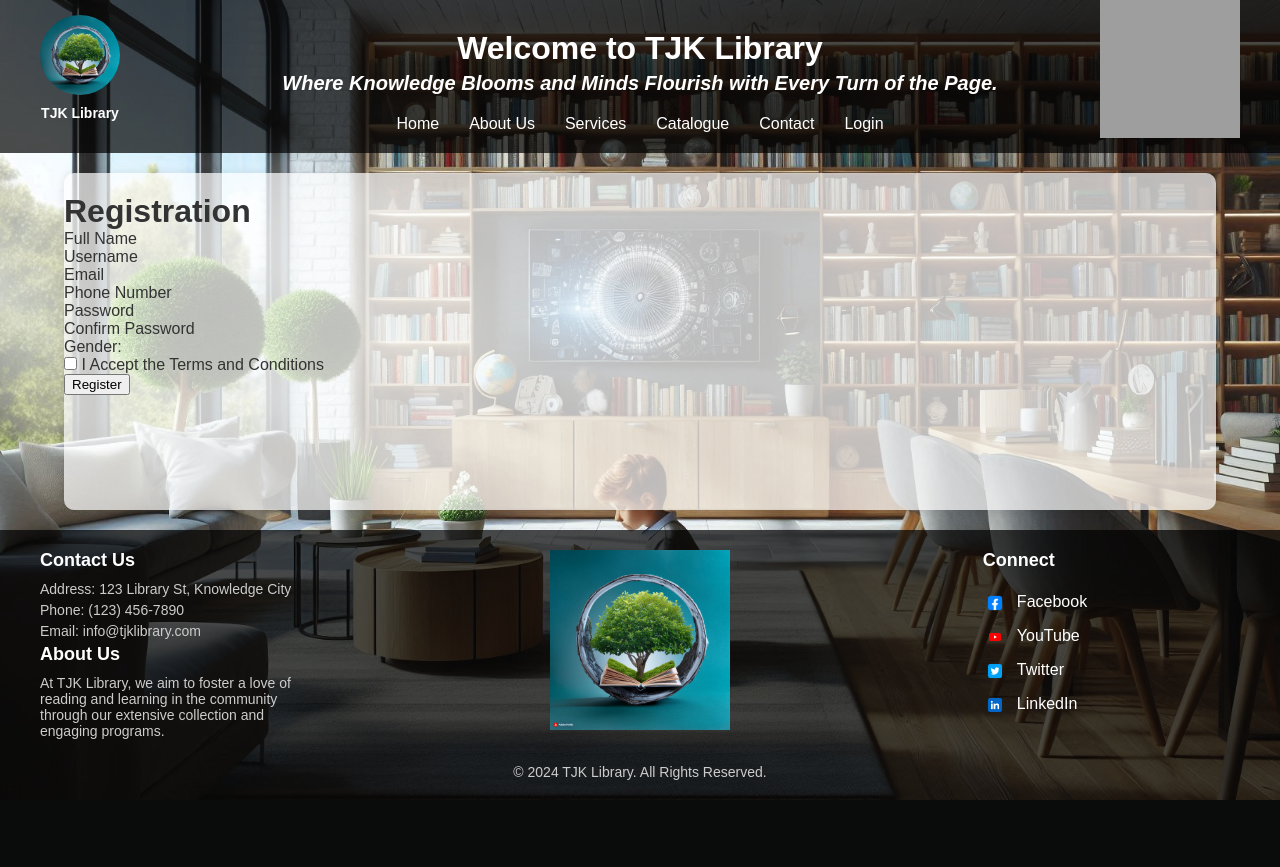
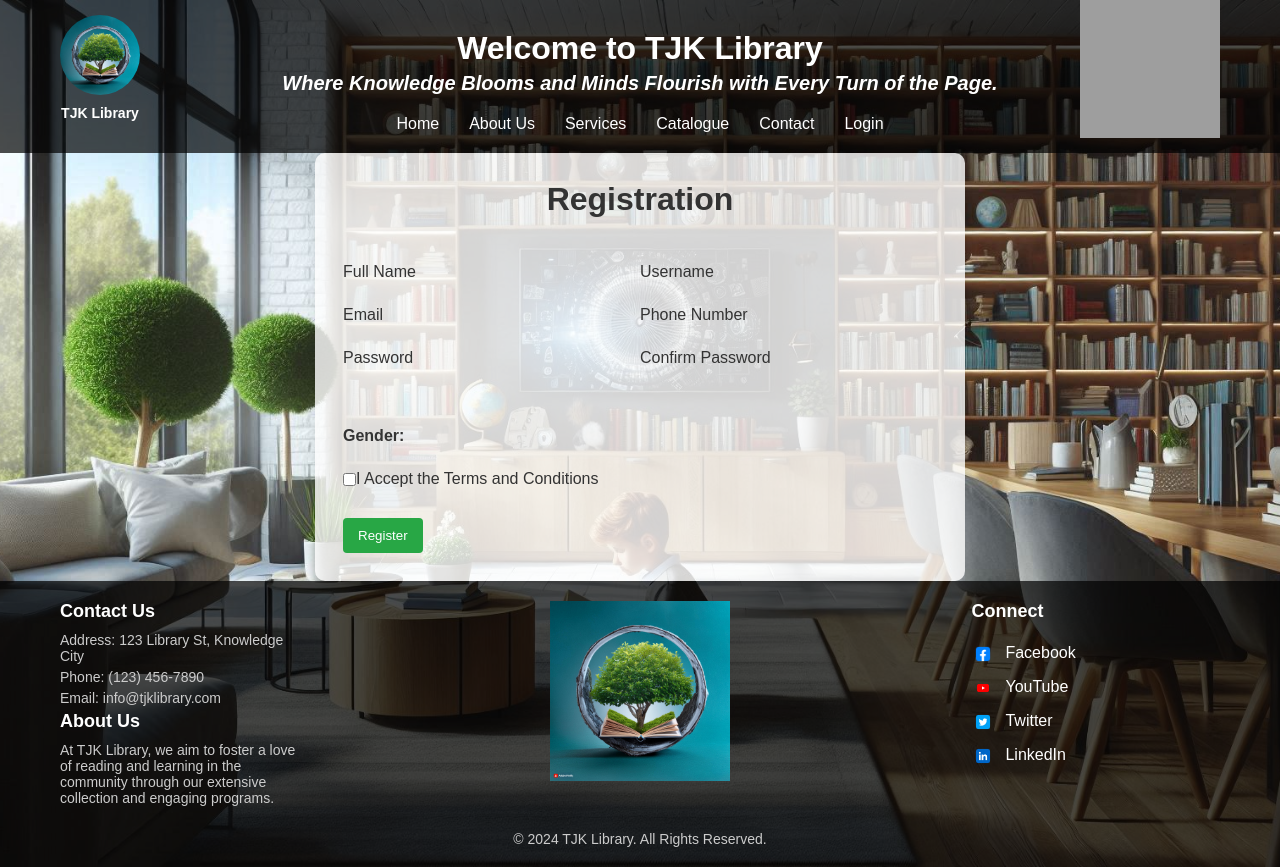
Before and after one commit to ThejanDulara/Group_1, a Django app: template lims_portal/lims_app/templates/lims_app/register.html in a window 1280 px wide. Before the commit the page ends 800 px from the top, so only its background shows below. Run offline with Django 3.2, Linux system fonts and the light colour scheme; the template is opened without the code that fills it, so the values that code supplies are empty; grey boxes are pictures that could not be loaded.

Commit message:
modifications

```diff
--- a/lims_portal/lims_app/models.py
+++ b/lims_portal/lims_app/models.py
@@ -10,6 +10,9 @@ class AddBook(models.Model):
     quantity = models.IntegerField()
     description = models.TextField()
     image = models.ImageField(upload_to='book_images/', null=True, blank=True)
+
+    def __str__(self):
+        return self.name
 
 
 class profile(models.Model):
--- a/lims_portal/lims_app/templates/lims_app/user_page.html
+++ b/lims_portal/lims_app/templates/lims_app/user_page.html
@@ -161,8 +161,8 @@
         <nav>
             <ul>
                 <li><a href="{% url 'user_page' %}" class="nav-link {% if request.resolver_match.url_name == 'home' %}active{% endif %}">Home</a></li>
-                <li><a href="#" class="nav-link">Categories</a></li>
-                <li><a href="#" class="nav-link">My Reservations</a></li>
+                <li><a href="{% url 'category' %}" class="nav-link">Categories</a></li>
+                <li><a href="{% url 'reservation' %}" class="nav-link">My Reservations</a></li>
                 <li><a href="{% url 'userlogout' %}" class="nav-link {% if request.resolver_match.url_name == 'userlogout' %}active{% endif %}">Logout</a></li>
             </ul>
         </nav>
--- a/lims_portal/lims_portal/settings.py
+++ b/lims_portal/lims_portal/settings.py
@@ -79,7 +79,7 @@ DATABASES = {
         'USER': 'root',
         'PASSWORD': '',
         'HOST': 'localhost',
-        'PORT': '3308',
+        'PORT': '3306',
     }
 }
 
@@ -130,5 +130,5 @@ import os
 
 BASE_DIR = os.path.dirname(os.path.dirname(os.path.abspath(__file__)))
 
-MEDIA_URL = '/media/'
-MEDIA_ROOT = os.path.join(BASE_DIR, 'media')
+MEDIA_URL = '/lims_app/media/'
+MEDIA_ROOT = os.path.join(BASE_DIR, 'lims_app/media')
--- a/lims_portal/static/css/Registration.css
+++ b/lims_portal/static/css/Registration.css
@@ -1,25 +1,19 @@
-        /* Reset some default styles */
-        body, h1, h2, p, input {
+* {
     margin: 0;
     padding: 0;
     box-sizing: border-box;
 }
 
-        /* Body styles */
 body {
+    font-family: Arial, sans-serif;
     margin: 0;
     padding: 0;
-        font-family: Arial, sans-serif;
-        background-image: url('../images/background.jpeg');
+    background-image: url('../images/background.jpeg'); /* Path to your background image */
     background-size: cover;
     background-repeat: no-repeat;
     background-position: center center;
     color: #333;
-        display: flex;
-        flex-direction: column;
-        min-height: 100vh;
 }
-
 
 .header {
     background-color: rgba(0, 0, 0, 0.7); /* Semi-transparent black background */
@@ -47,7 +41,7 @@
 
 .logo {
     border-radius: 50%;
-            width: 80px;
+    width:80px;
     height: 80px;
     margin-bottom: 10px;
 }
@@ -75,7 +69,7 @@
 }
 
 .decoration {
-            width: 140px;
+    width:140px;
     height: 140px;
     position: absolute;
     right: 20px;
@@ -116,117 +110,143 @@
 }
 
 .container {
-            width: 90%;
-            margin: 20px auto;
-            padding: 20px 0;
-            background: rgba(255, 255, 255, 0.7);
+    background-color: rgba(255, 255, 255, 0.8);
+    padding: 28px;
     border-radius: 10px;
     box-shadow: 0 0 10px rgba(0, 0, 0, 0.1);
-            flex-grow: 1;
+    max-width: 650px;
+    margin-bottom: 40px;
+    align: center;
+    margin: 0 auto; /* Center the container horizontally */
+}
+.form-title {
+    margin-bottom: 20px;
+    color: #333;
+    text-align: center;
 }
 
-
-        .dashboard {
-            padding: 20px;
+.main-user-info {
+    display: flex;
+    flex-wrap: wrap;
+    justify-content: space-between;
+    padding: 20px 0;
 }
 
-        .greeting {
-            text-align: center;
-            margin-bottom: 20px;
-            margin-top: 10px;
+.user-input-box {
+    display: flex;
+    flex-wrap: wrap;
+    width: 50%;
+    padding-bottom: 15px;
+    margin-bottom: 0px;
+    text-align: left;
+    flex-direction: column; /* Ensure column direction */
 }
 
-        .search-bar-component {
-            text-align: center;
-            margin: 20px 0;
+.user-input-box:nth-child(2n) {
+    justify-content: end;
 }
 
-        .search-bar {
-            display: flex;
-            justify-content: center;
-            align-items: center;
-            background-color: #fff;
-            padding: 10px;
-            border-radius: 5px;
-            box-shadow: 0 0 5px rgba(0, 0, 0, 0.1);
+.user-input-box label {
+    width: 95%;
+    color: #333;
+    margin: 5px 0;
+    display: block;
+    margin-bottom: 5px;
 }
 
-        .search-facet {
+.user-input-box input {
+    height: 40px;
+    width: 95%;
+    border-radius: 7px;
+    outline: none;
+    border: 1px solid #ccc;
+    padding: 0 10px;
+}
+
+.error-message {
+    color: red;
+    font-size: 0.9em;
+    margin-top: 5px;
+    display: block;
+}
+
+.extra-info {
+    display: flex;
+    flex-direction: column;
+    padding: 20px 0;
+}
+
+.inline-group {
+    display: flex;
+    align-items: center;
+    margin-bottom: 15px;
+}
+
+.inline-title {
+    font-weight: bold;
+    color: #333;
+    margin-right: 10px;
+}
+
+.inline-category {
     display: flex;
     align-items: center;
 }
 
-        .search-facet-selector {
-            margin-right: 10px;
+.inline-category label {
+    padding: 0 20px 0 5px;
+    cursor: pointer;
 }
 
-        .search-facet-selector select, .search-bar-input input[type="text"] {
-            padding: 10px;
-            border-radius: 5px;
-            border: 1px solid #ccc;
-            width: 400px;
+.inline-category input {
+    cursor: pointer;
 }
 
-        .search-facet-selector select {
-            width: 150px;
+.button-group {
+    display: flex;
+    justify-content: space-between;
+    align-items: center;
+    margin-top: 0px;
 }
 
-        .search-bar-input {
+.btn {
+    padding: 10px 15px;
+    border: none;
+    border-radius: 4px;
+    cursor: pointer;
+}
+
+.register-btn {
+    background-color: #28a745;
+    color: #fff;
+}
+
+.agree {
     display: flex;
     align-items: center;
+    margin: 5px 0;
 }
 
-        .search-bar-input input[type="submit"] {
-            padding: 10px 20px;
-            background-color: #1abc9c;
-            color: white;
-            border: none;
-            border-radius: 5px;
-            cursor: pointer;
-            transition: background-color 0.3s;
-
+.user-input-box.password-fields {
+    display: flex;
+    flex-direction: column;
+    width: 100%;
 }
 
-        .search-bar-input input[type="submit"]:hover {
-            background-color: darkgreen;
+.user-input-box.password-fields .user-input-box {
+    width: 48%; /* Adjust to fit in a row */
 }
 
-        .vertical-separator {
-            width: 1px;
-            height: 30px;
-            background-color: #ccc;
-            margin: 0 10px;
+.user-input-box.password-fields .error-message {
+    width: 100%;
+    padding-left: 52%; /* Adjust to align under the right field */
 }
 
-        .search-results {
-            margin: 20px 0;
-        }
-
-        .book-item {
-            background-color: #e0e0e0;
-            padding: 15px;
-            margin: 10px 0;
-            border-radius: 5px;
-        }
-
-        .book-item a {
-            text-decoration: none;
-            color: #2c3e50;
-        }
-
-        .book-item p {
-            margin: 5px 0;
-        }
-        .header-text h1, .header-text h2 {
-            color: white;
-        }
-        /* Footer styles */
 footer {
     background-color: rgba(0, 0, 0, 0.7);
     color: #fff;
     padding: 20px;
     text-align: center;
-            flex-shrink: 0;
 }
 
 .footer-content {
@@ -258,7 +278,7 @@
     justify-content: center;
     align-items: center;
     width: 80%;
-            text-align: center;c
+    text-align: center;
 }
 
 .footer-middle img {
@@ -296,3 +316,15 @@
     font-size: 14px;
     color: #ccc;
 }
+
+@media screen and (max-width: 768px) {
+    .user-input-box {
+        width: 100%; /* Full width on smaller screens */
+    }
+    .user-input-box.password-fields {
+        flex-direction: column;
+    }
+    .user-input-box.password-fields .error-message {
+        padding-left: 0;
+    }
+}
```
Also changed, not shown: lims_portal/lims_app/templates/lims_app/book_profile.html (+8 -8 lines), lims_portal/lims_app/templates/lims_app/staff_page.html (+1 -20 lines), lims_portal/lims_app/views.py (+8 -3 lines), lims_portal/static/css/staff_home.css (+8 -20 lines), lims_portal/lims_app/media/book_images/The_Art_of_Zen.png (added), lims_portal/lims_app/media/book_images/The_Last_Heist.jpg (added), lims_portal/media/images/WhatsApp_Image_2024-06-11_at_12.05.20_AM.jpeg (added). Lines whose indentation alone changed are shown as unchanged.
